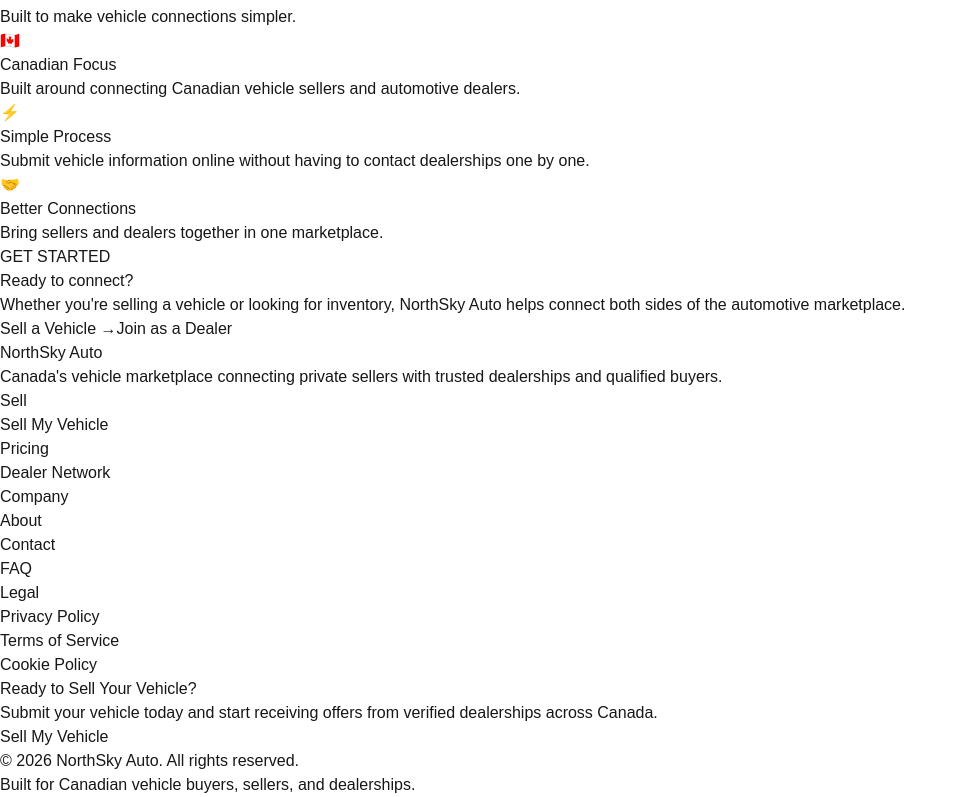
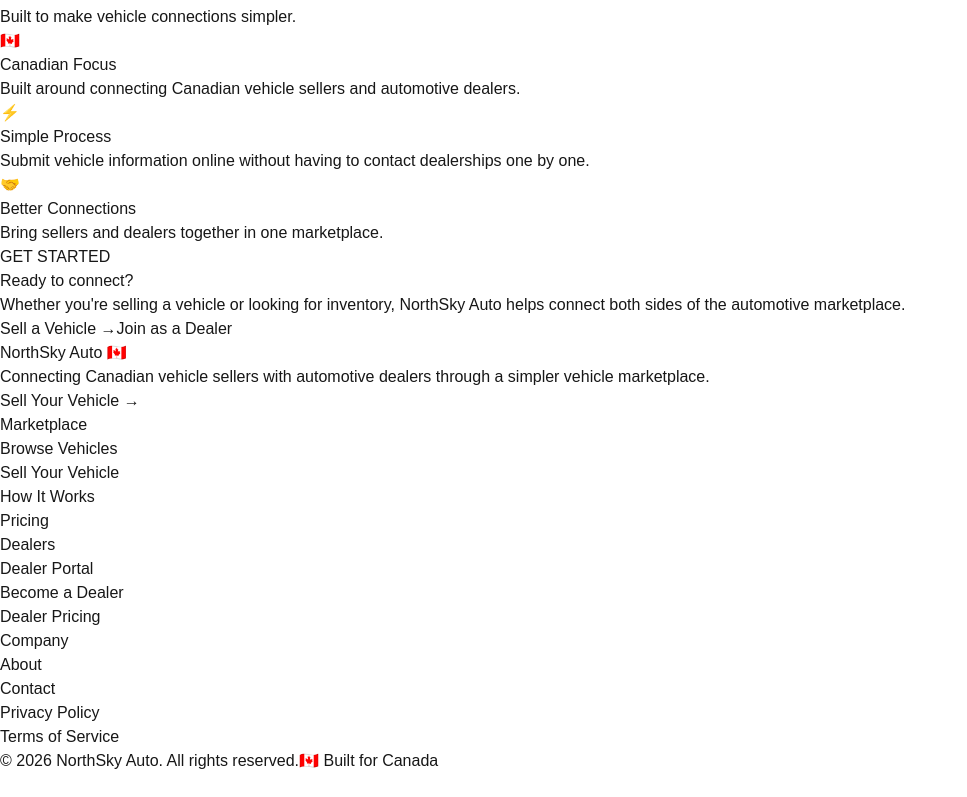
Before and after one commit to Goldylox752/NorthSky-Auto, a Next.js app: page / in a window 1280 px wide. Shown: the part 955-1752 px from the top of the page, without its empty margins (0-967 px from the left). After the commit the page ends 1728 px from the top, so only its background shows below. Built offline with nearby package versions, Linux system fonts and the light colour scheme.

Commit message:
Update Footer.jsx

```diff
--- a/components/Footer.jsx
+++ b/components/Footer.jsx
@@ -4,45 +4,79 @@ export default function Footer() {
   const year = new Date().getFullYear();
 
   return (
-    <footer className="bg-slate-900 text-gray-300">
-      <div className="mx-auto max-w-7xl px-6 py-16">
-
-        <div className="grid gap-10 md:grid-cols-4">
-
+    <footer className="mt-auto bg-slate-950 text-slate-300">
+      <div className="mx-auto max-w-7xl px-4 py-16 sm:px-6 lg:px-8">
+        {/* Main grid */}
+        <div className="grid gap-10 sm:grid-cols-2 lg:grid-cols-4">
           {/* Brand */}
-          <div>
-            <h2 className="text-2xl font-bold text-white">
-              NorthSky Auto
-            </h2>
-
-            <p className="mt-4 text-sm leading-7">
-              Canada's vehicle marketplace connecting private sellers
-              with trusted dealerships and qualified buyers.
+          <div className="sm:col-span-2 lg:col-span-1">
+            <Link
+              href="/"
+              className="text-2xl font-extrabold tracking-tight text-white"
+            >
+              NorthSky <span className="text-blue-400">Auto</span>{" "}
+              <span className="text-base">🇨🇦</span>
+            </Link>
+            <p className="mt-4 max-w-xs text-sm leading-relaxed text-slate-400">
+              Connecting Canadian vehicle sellers with automotive dealers
+              through a simpler vehicle marketplace.
             </p>
+            <Link
+              href="/sell"
+              className="mt-5 inline-block text-sm font-semibold text-blue-300 transition hover:text-white"
+            >
+              Sell Your Vehicle →
+            </Link>
           </div>
 
-          {/* Sell */}
+          {/* Marketplace */}
           <div>
-            <h3 className="mb-4 text-lg font-semibold text-white">
-              Sell
-            </h3>
-
-            <ul className="space-y-3">
+            <h4 className="mb-4 text-sm font-bold uppercase tracking-wider text-white">
+              Marketplace
+            </h4>
+            <ul className="space-y-3 text-sm">
               <li>
-                <Link href="/sell" className="hover:text-white">
-                  Sell My Vehicle
+                <Link href="/inventory" className="transition hover:text-white">
+                  Browse Vehicles
                 </Link>
               </li>
-
               <li>
-                <Link href="/pricing" className="hover:text-white">
+                <Link href="/sell" className="transition hover:text-white">
+                  Sell Your Vehicle
+                </Link>
+              </li>
+              <li>
+                <Link href="/how-it-works" className="transition hover:text-white">
+                  How It Works
+                </Link>
+              </li>
+              <li>
+                <Link href="/pricing" className="transition hover:text-white">
                   Pricing
                 </Link>
               </li>
+            </ul>
+          </div>
 
+          {/* Dealers */}
+          <div>
+            <h4 className="mb-4 text-sm font-bold uppercase tracking-wider text-white">
+              Dealers
+            </h4>
+            <ul className="space-y-3 text-sm">
               <li>
-                <Link href="/buyers" className="hover:text-white">
-                  Dealer Network
+                <Link href="/dealer" className="transition hover:text-white">
+                  Dealer Portal
+                </Link>
+              </li>
+              <li>
+                <Link href="/dealer/register" className="transition hover:text-white">
+                  Become a Dealer
+                </Link>
+              </li>
+              <li>
+                <Link href="/pricing" className="transition hover:text-white">
+                  Dealer Pricing
                 </Link>
               </li>
             </ul>
@@ -50,94 +84,39 @@ export default function Footer() {
 
           {/* Company */}
           <div>
-            <h3 className="mb-4 text-lg font-semibold text-white">
+            <h4 className="mb-4 text-sm font-bold uppercase tracking-wider text-white">
               Company
-            </h3>
-
-            <ul className="space-y-3">
+            </h4>
+            <ul className="space-y-3 text-sm">
               <li>
-                <Link href="/about" className="hover:text-white">
+                <Link href="/about" className="transition hover:text-white">
                   About
                 </Link>
               </li>
-
               <li>
-                <Link href="/contact" className="hover:text-white">
+                <Link href="/contact" className="transition hover:text-white">
                   Contact
                 </Link>
               </li>
-
               <li>
-                <Link href="/faq" className="hover:text-white">
-                  FAQ
+                <Link href="/privacy" className="transition hover:text-white">
+                  Privacy Policy
+                </Link>
+              </li>
+              <li>
+                <Link href="/terms" className="transition hover:text-white">
+                  Terms of Service
                 </Link>
               </li>
             </ul>
           </div>
-
-          {/* Legal */}
-          <div>
-            <h3 className="mb-4 text-lg font-semibold text-white">
-              Legal
-            </h3>
-
-            <ul className="space-y-3">
-              <li>
-                <Link href="/privacy" className="hover:text-white">
-                  Privacy Policy
-                </Link>
-              </li>
-
-              <li>
-                <Link href="/terms" className="hover:text-white">
-                  Terms of Service
-                </Link>
-              </li>
-
-              <li>
-                <Link href="/cookies" className="hover:text-white">
-                  Cookie Policy
-                </Link>
-              </li>
-            </ul>
-          </div>
-
         </div>
 
-        {/* CTA */}
-        <div className="mt-16 rounded-2xl bg-blue-600 p-8 text-center">
-
-          <h2 className="text-3xl font-bold text-white">
-            Ready to Sell Your Vehicle?
-          </h2>
-
-          <p className="mt-3 text-blue-100">
-            Submit your vehicle today and start receiving offers from
-            verified dealerships across Canada.
-          </p>
-
-          <Link
-            href="/sell"
-            className="mt-6 inline-block rounded-xl bg-white px-8 py-3 font-semibold text-blue-600 transition hover:bg-gray-100"
-          >
-            Sell My Vehicle
-          </Link>
-
+        {/* Bottom bar */}
+        <div className="mt-14 flex flex-col items-start justify-between gap-3 border-t border-slate-800 pt-6 text-sm text-slate-500 sm:flex-row sm:items-center">
+          <span>© {year} NorthSky Auto. All rights reserved.</span>
+          <span>🇨🇦 Built for Canada</span>
         </div>
-
-        {/* Bottom */}
-        <div className="mt-12 border-t border-slate-700 pt-8 text-center text-sm text-gray-400">
-
-          <p>
-            © {year} NorthSky Auto. All rights reserved.
-          </p>
-
-          <p className="mt-2">
-            Built for Canadian vehicle buyers, sellers, and dealerships.
-          </p>
-
-        </div>
-
       </div>
     </footer>
   );
```
